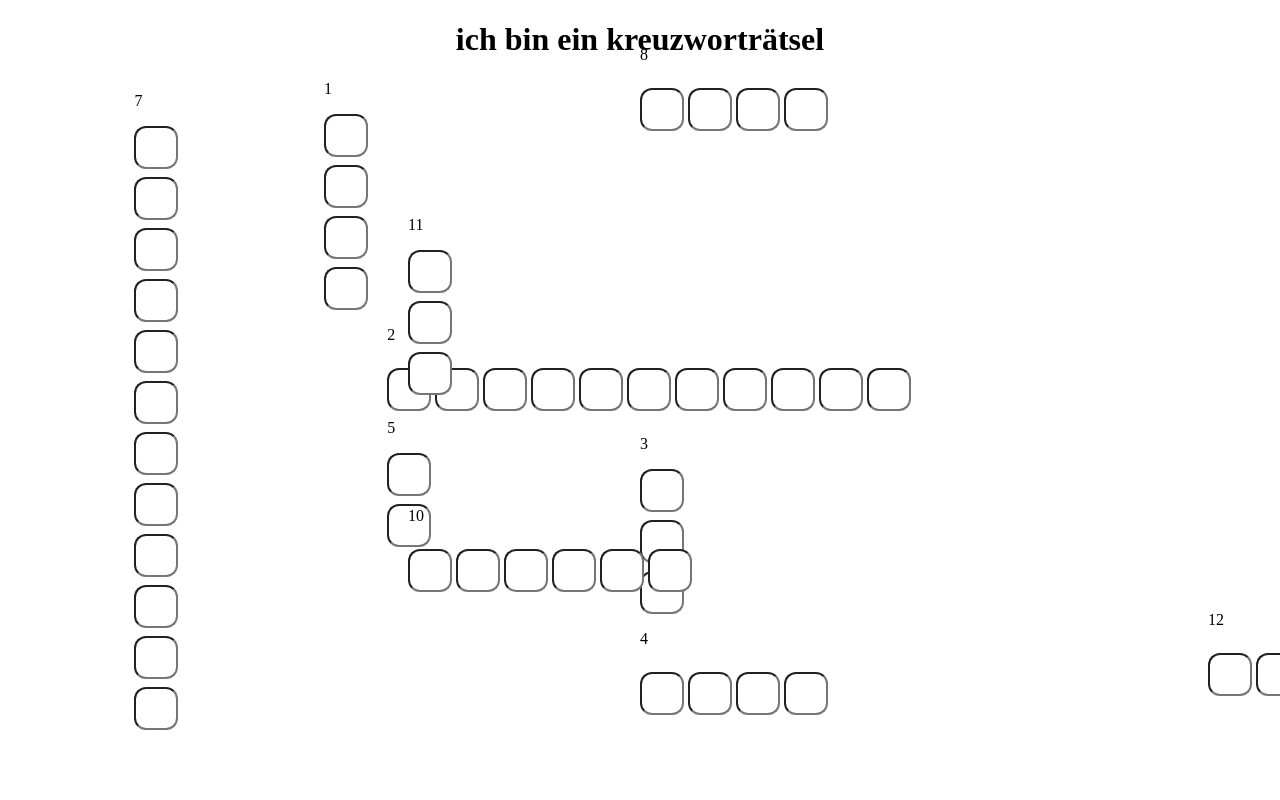
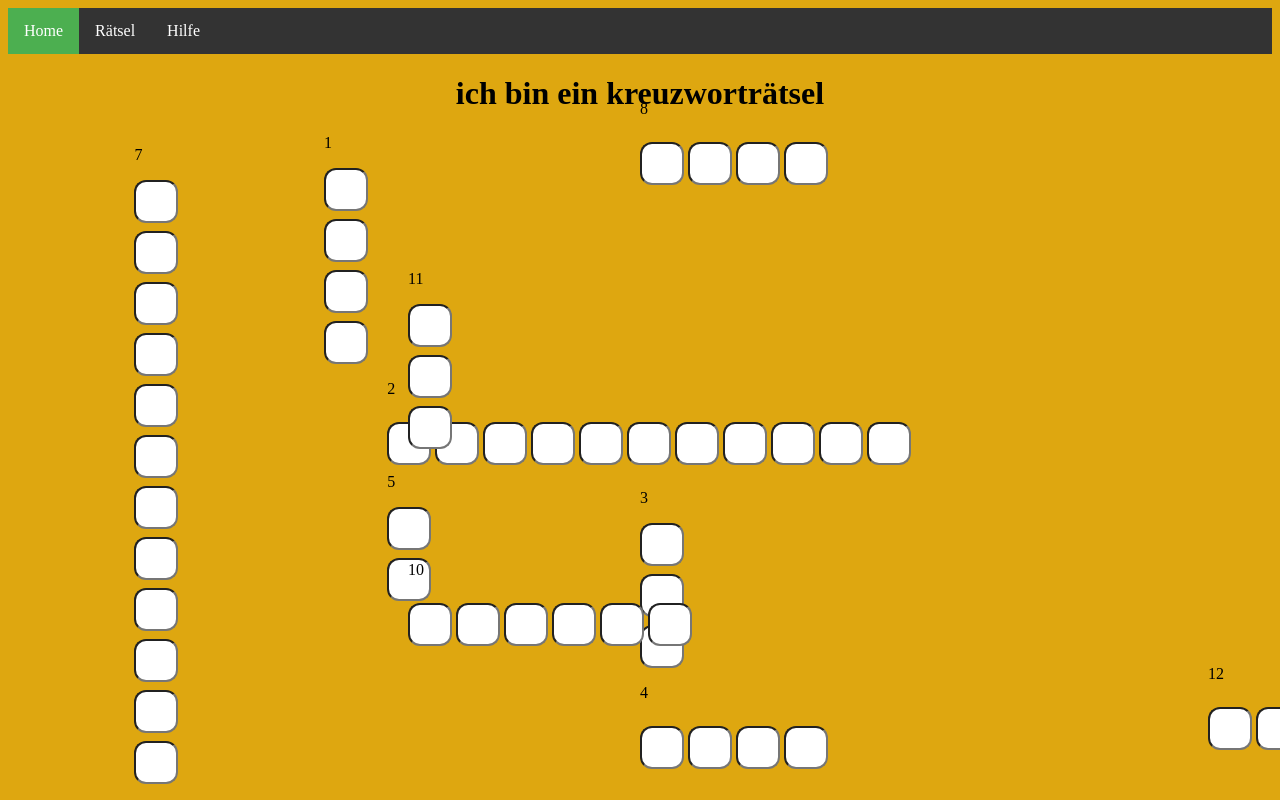
Before and after one commit to Fingadumbledore/LucaGeburtstag23, a plain HTML site: page src/sites/raetsel.html in a window 1280 px wide. Shown: the top 800 px of the page. Drawn offline with Linux system fonts and the light colour scheme.

```diff
--- a/src/sites/raetsel.html
+++ b/src/sites/raetsel.html
@@ -31,9 +31,44 @@
   display: block;
   margin-bottom: 10px; /* Optional: Fügen Sie einen Abstand zwischen den Elementen hinzu */
 }
+ul {
+  list-style-type: none;
+  margin: 0;
+  padding: 0;
+  overflow: hidden;
+  background-color: #333;
+  position: -webkit-sticky; /* Safari */
+  position: sticky;
+  top: 0;
+}
+
+li {
+  float: left;
+}
+
+li a {
+  display: block;
+  color: white;
+  text-align: center;
+  padding: 14px 16px;
+  text-decoration: none;
+}
+
+li a:hover {
+  background-color: #111;
+}
+
+.active {
+  background-color: #4CAF50;
+}
     </style>
 </head>
-<body>
+<body  bgcolor=#dea710>
+  <ul>
+    <li><a class="active" href="/">Home</a></li>
+    <li><a href="/raetsel">Rätsel</a></li>
+    <li><a href="/hilfe">Hilfe</a></li>
+  </ul>
    <center> <h1>ich bin ein kreuzworträtsel</h1></center>
     <div id="wort1" style="position: relative; left: 25%;">
       <p>1</p>
```
Also changed, not shown: src/sites/hilfe.html (+19 -5 lines).
